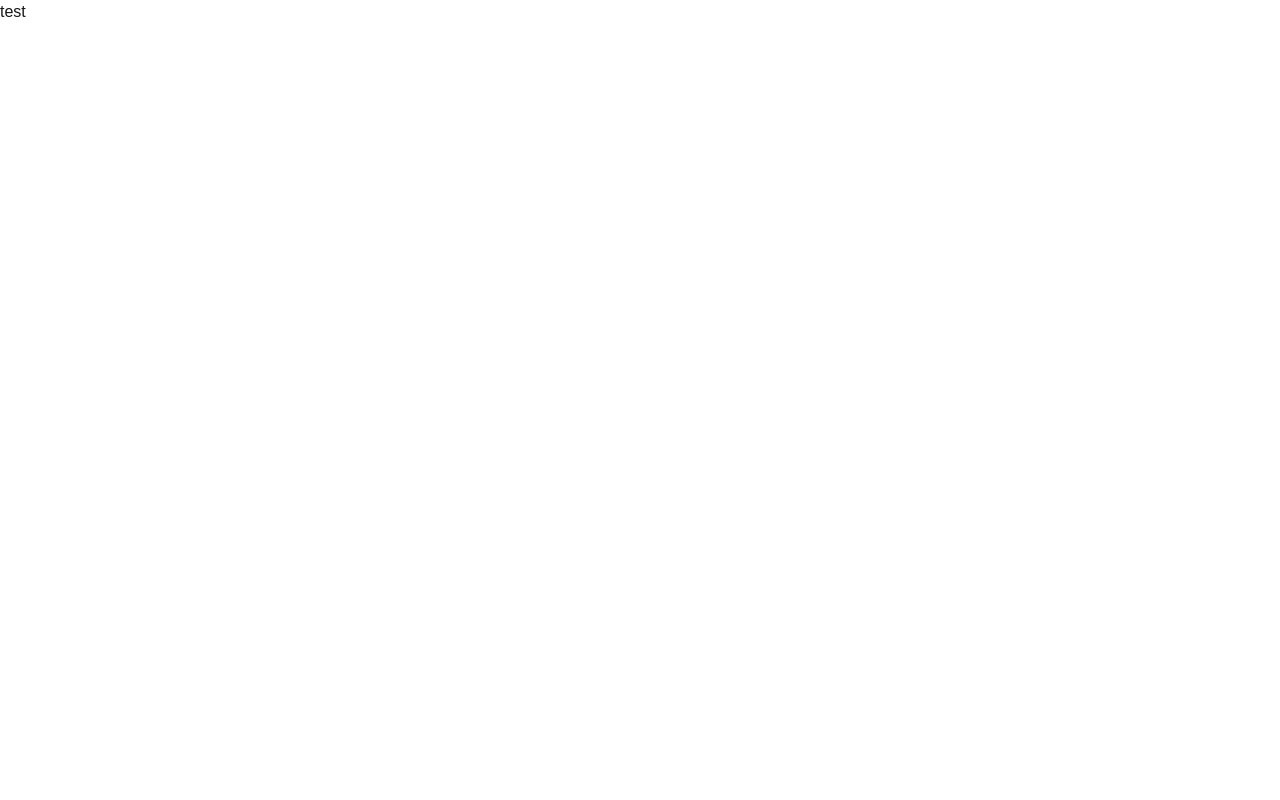
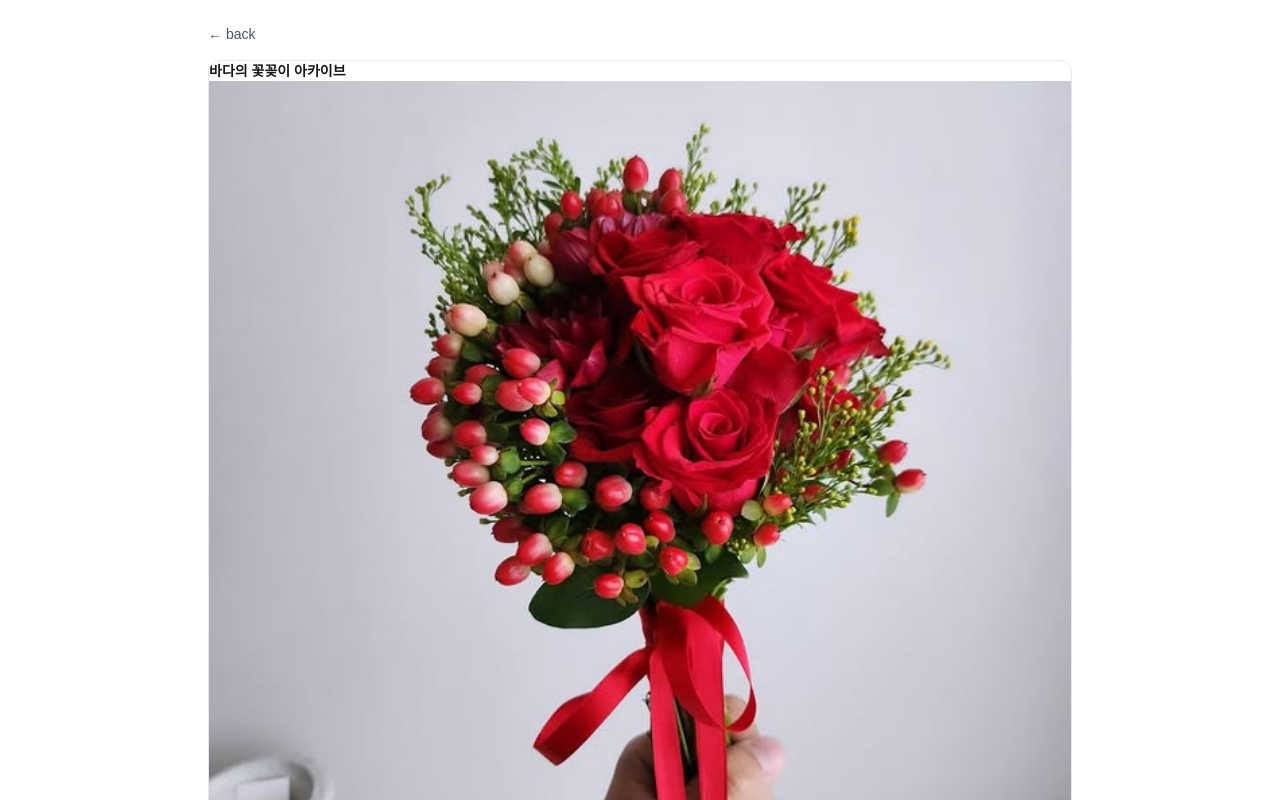
Before and after one commit to badasea/flower_achive, a Next.js app in the folder my-app/: page /detail/1 in a window 1280 px wide. Shown: the top 800 px of the page. Built offline with nearby package versions, Linux system fonts and the light colour scheme.

Commit message:
feat: 디테일 페이지 캐러셀 적용

```diff
--- a/my-app/app/detail/[id]/@components/DetailForm.tsx
+++ b/my-app/app/detail/[id]/@components/DetailForm.tsx
@@ -1,15 +1,47 @@
 'use client';
 
-// import Image from 'next/image';
+import Image from 'next/image';
+import { Detail } from '../@types';
+import { Swiper, SwiperSlide } from 'swiper/react';
+import 'swiper/css';
+import 'swiper/css/pagination';
+import { Pagination } from 'swiper/modules';
 
 interface DetailFormProps {
+  detail: Detail[];
   handleMainPageTogo: () => void;
 }
 
-function DetailForm({ handleMainPageTogo } : DetailFormProps) {
+function DetailForm({ detail, handleMainPageTogo } : DetailFormProps) {
   return (
-    <div onClick={() => handleMainPageTogo()}>
-      test
+ <div className="max-w-4xl mx-auto px-4 py-6">
+      <div className="flex items-center justify-between mb-4">
+        <button type="button" onClick={() => handleMainPageTogo()} className="text-sm text-gray-600 hover:text-black">
+          ← back
+        </button>
+      </div>
+
+      <div className="border border-gray-200 rounded-xl overflow-hidden bg-white">
+        <div className="flex items-center gap-3">
+          <div className="min-w-0">
+            <p className="text-sm font-semibold truncate">바다의 꽃꽂이 아카이브</p>
+          </div>
+        </div>
+
+        <div className="relative w-full">
+          <div className="relative w-full">
+            <Swiper pagination={true} modules={[Pagination]} className="mySwiper">
+              {detail[0].src.map((src, idx) => (
+                <SwiperSlide key={`${detail[0].id}-${idx}`}>
+                  <div className="relative w-full pt-[100%]">
+                    <Image src={src} alt={`Post ${detail[0].id}-${idx}`} fill className="object-cover" priority={idx===0} />
+                  </div>
+                </SwiperSlide>
+              ))}
+            </Swiper>
+          </div>
+        </div>
+      </div>
     </div>
   );
 }
--- /dev/null
+++ b/my-app/app/detail/[id]/@constant/default.tsx
@@ -0,0 +1,3 @@
+export default function Default() {
+  return null;
+}
--- /dev/null
+++ b/my-app/app/detail/[id]/@constant/detail.tsx
@@ -0,0 +1,8 @@
+export const detail = [
+  {
+    id: 21,
+    src: ["/post_21.png", "/post_21.png", "/post_21.png", "/post_21.png"],
+    likes: 1,
+    comments: 1,
+  }
+];
--- a/my-app/app/detail/[id]/@container/DetailContainer.tsx
+++ b/my-app/app/detail/[id]/@container/DetailContainer.tsx
@@ -2,18 +2,20 @@
 
 import { useRouter } from 'next/navigation';
 import DetailForm from '../@components/DetailForm';
+import { detail } from '../@constant/detail';
 
 function DetailContainer() {
   const router = useRouter();
 
-
   // main page router
   const handleMainPageTogo = () => {
-    router.push(`/`);
+    router.back();
   }
+
   return (
     <>
       <DetailForm
+       detail={detail}
        handleMainPageTogo={handleMainPageTogo} />
     </>
   );
--- /dev/null
+++ b/my-app/app/detail/[id]/@types/default.tsx
@@ -0,0 +1,3 @@
+export default function Default() {
+  return null;
+}
--- /dev/null
+++ b/my-app/app/detail/[id]/@types/index.ts
@@ -0,0 +1,7 @@
+export interface Detail {
+  id: number;
+  src: string[];
+  likes: number;
+  comments: number;
+  type?: 'feed' | 'reel' | 'tagged';
+}
--- a/my-app/app/detail/[id]/page.tsx
+++ b/my-app/app/detail/[id]/page.tsx
@@ -1,8 +1,6 @@
 'use client'
 
 import DetailContainer from "./@container/DetailContainer";
-
-
 
 function DetailPaga() {
   return (
--- a/my-app/package.json
+++ b/my-app/package.json
@@ -11,7 +11,8 @@
   "dependencies": {
     "next": "16.1.1",
     "react": "19.2.3",
-    "react-dom": "19.2.3"
+    "react-dom": "19.2.3",
+    "swiper": "^12.0.3"
   },
   "devDependencies": {
     "@tailwindcss/postcss": "^4",
```
Also changed, not shown: 1 other file (tests, documents, lock files or other folders).
